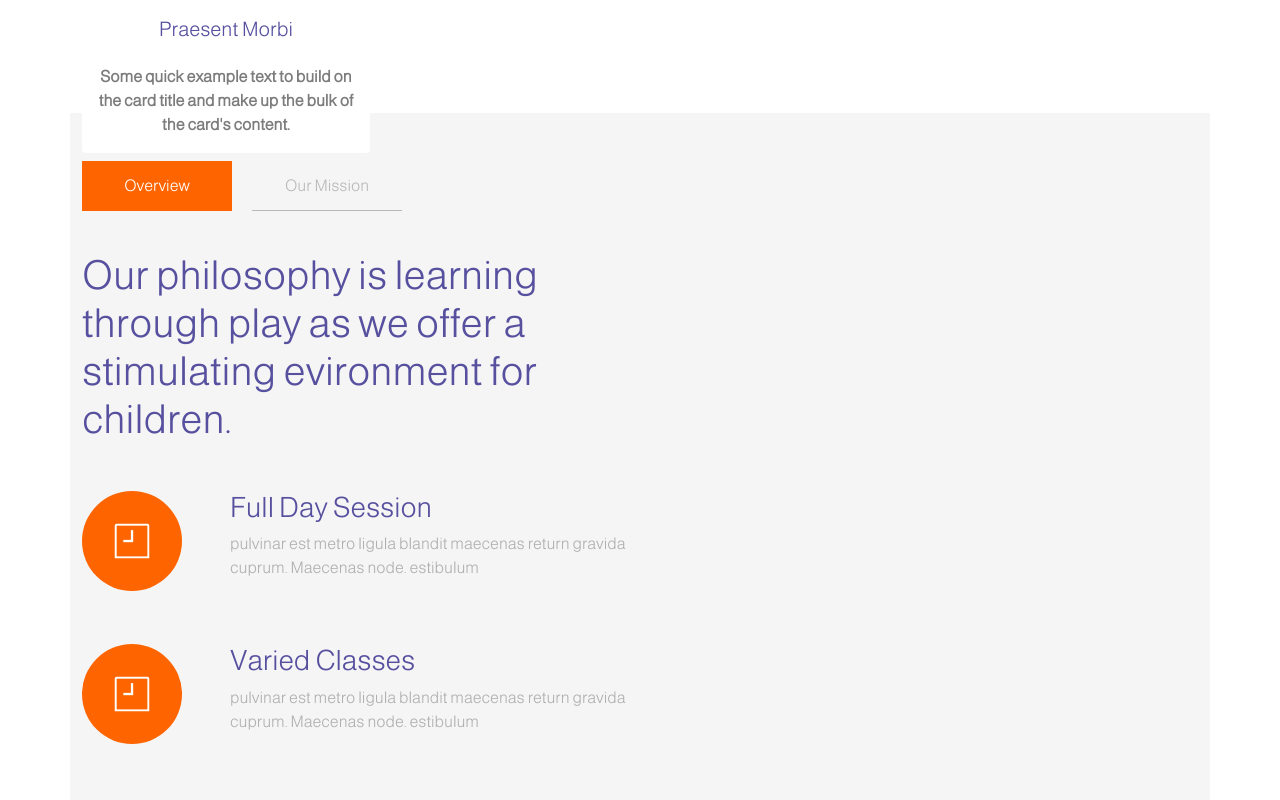
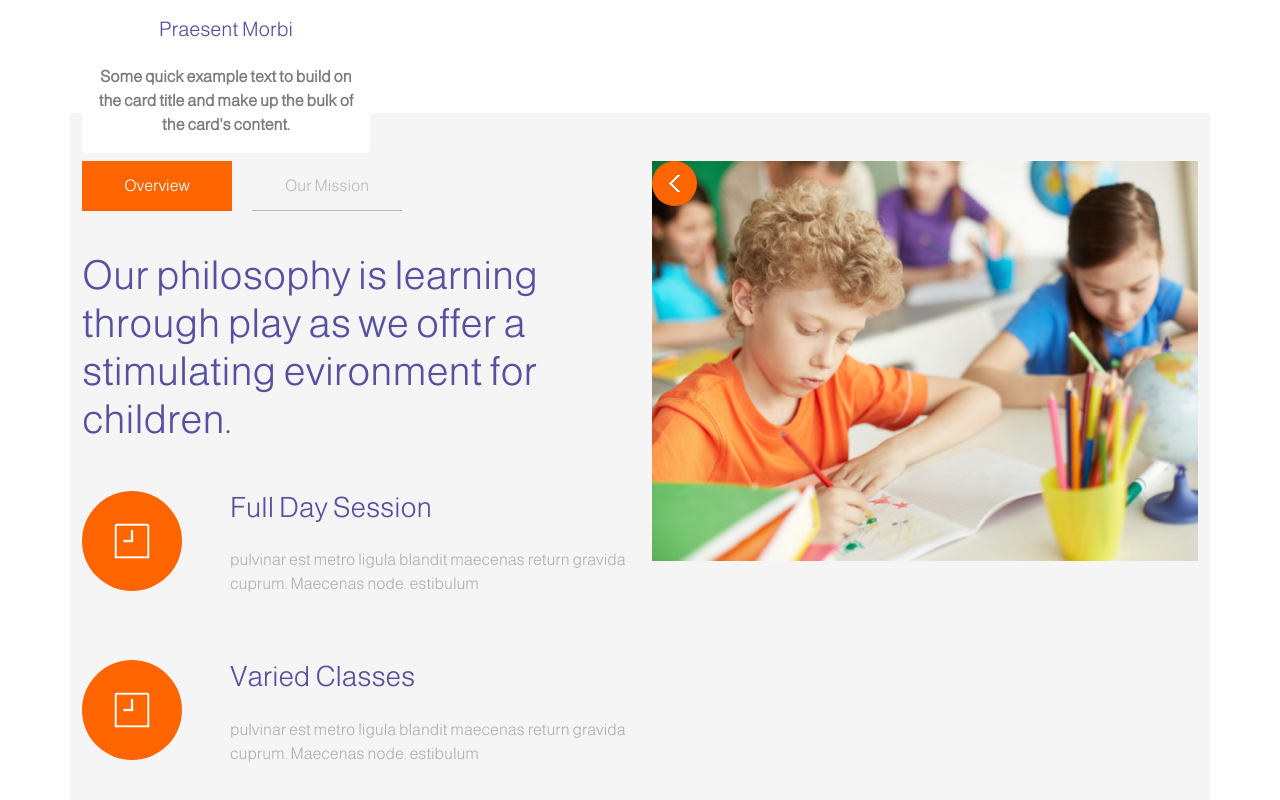
Before and after one commit to MrGaggio/proj-html-vuejs, a Vue app: page / in a window 1280 px wide. Shown: the part 1850-2650 px from the top of the page. Built offline with nearby package versions, Linux system fonts and the light colour scheme.

Commit message:
avanzamento slider

```diff
--- a/src/components/Main.vue
+++ b/src/components/Main.vue
@@ -161,7 +161,7 @@
               </div>
               <div class="session">
                 <h3>Full Day Session</h3>
-                <p>
+                <p class="mt-4">
                   pulvinar est metro ligula blandit maecenas return gravida
                   cuprum. Maecenas node. estibulum
                 </p>
@@ -180,7 +180,7 @@
               </div>
               <div class="session">
                 <h3>Varied Classes</h3>
-                <p>
+                <p class="mt-4">
                   pulvinar est metro ligula blandit maecenas return gravida
                   cuprum. Maecenas node. estibulum
                 </p>
@@ -188,9 +188,9 @@
             </div>
           </div>
 
-          <div class="col-6">
+
             <Slider />
-          </div>
+
         </div>
       </div>
     </section>
--- a/src/components/Slider.vue
+++ b/src/components/Slider.vue
@@ -1,6 +1,14 @@
 .
 <template>
-  <div class="slider"></div>
+  <div class="col-6">
+    <div class="prev">
+      <img src="../assets/images/slider_previous.png" alt="" />
+    </div>
+    <div class="slider_wrap">
+      <img class="img-fluid" src="../assets/slider/1.jpg" alt="" />
+    </div>
+    <div class="next"></div>
+  </div>
 </template>
 
 <script>
@@ -8,10 +16,29 @@ export default {
   name: "Slider",
   data() {
     return {
-        counter: null,
+      counter: null,
     };
   },
 };
 </script>
 
-<style lang="scss"></style>
+<style lang="scss">
+.slider_wrap {
+  position: relative;
+  width: 100%;
+  height: 70%;
+  margin: auto;
+}
+
+.prev,
+.next {
+    color: black;
+    z-index: 10;
+  position: absolute;
+  display: flex;
+  justify-content: center;
+  align-items: center;
+  border-radius: 50%;
+  background-color: #fe6500;
+}
+</style>
```
